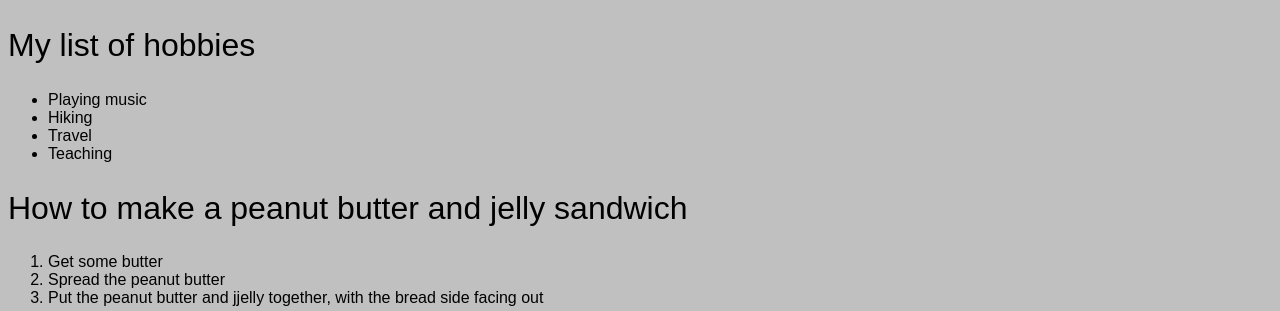
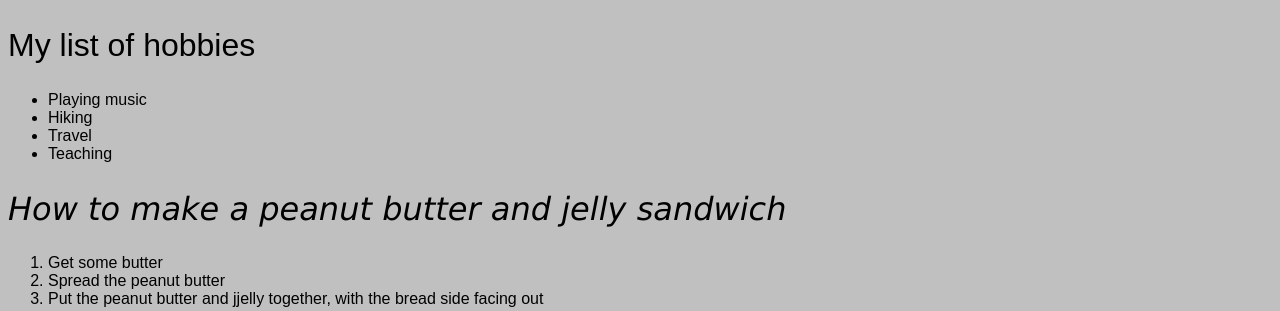
Before and after one commit to EOnah/FirstGit, a plain HTML site: page index.html in a window 1280 px wide. Shown: the part 493-804 px from the top of the page. Drawn offline with Linux system fonts and the light colour scheme.

Commit message:
committing changes made in both html and css files.

```diff
--- a/css/Jenny.css
+++ b/css/Jenny.css
@@ -18,7 +18,7 @@ image{
     text-align: center;
 }
 .styledheader{
-font-weight: 200;
+font-weight: 100;
 font-style: italic;
 font-family: 'Lucida Sans', 'Lucida Sans Regular', 'Lucida Grande', 'Lucida Sans Unicode', Geneva, Verdana, sans-serif;
 }
--- a/index.html
+++ b/index.html
@@ -25,7 +25,7 @@
         <li>Teaching</li>
     </ul>
 
-    <h2>How to make a peanut butter and jelly sandwich</h2>
+    <h2 class="styledheader">How to make a peanut butter and jelly sandwich</h2>
 
     <ol>
         <li>Get some butter</li>
```
